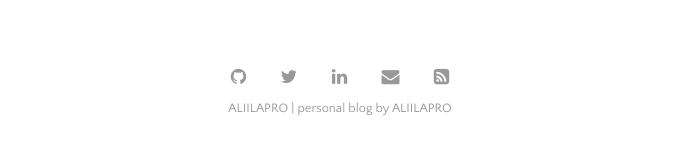
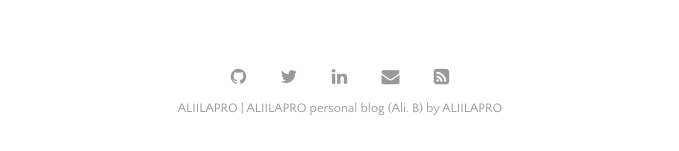
Before and after one commit to ALIILAPRO/blog, a Jekyll site: the page built from index.html, in a window 1280 px wide and 900 px high, scrolled down 1183 px. Shown: the part 746-897 px from the top of the window, without its empty margins (300-979 px from the left). Built offline with Jekyll 4.4.1, drawn with Linux system fonts in a browser that asks for light colours; the list of posts is cut into pages by our own code; some of the changed text lies outside the part shown.

Commit message:
Update _config.yml

```diff
--- a/_config.yml
+++ b/_config.yml
@@ -21,7 +21,7 @@ plugins:             [jekyll-paginate, jekyll-sitemap, jekyll-feed, jekyll-seo-t
 
 # Customise atom feed settings (this is where Jekyll-Feed gets configuration information)
 title:		           'ALIILAPRO'
-description:	       'personal blog'
+description:	       'ALIILAPRO personal blog (Ali. B)'
 author:              'ALIILAPRO'
 
 # RSS 2.0 can be used instead of Atom by uncommenting following two lines
```
